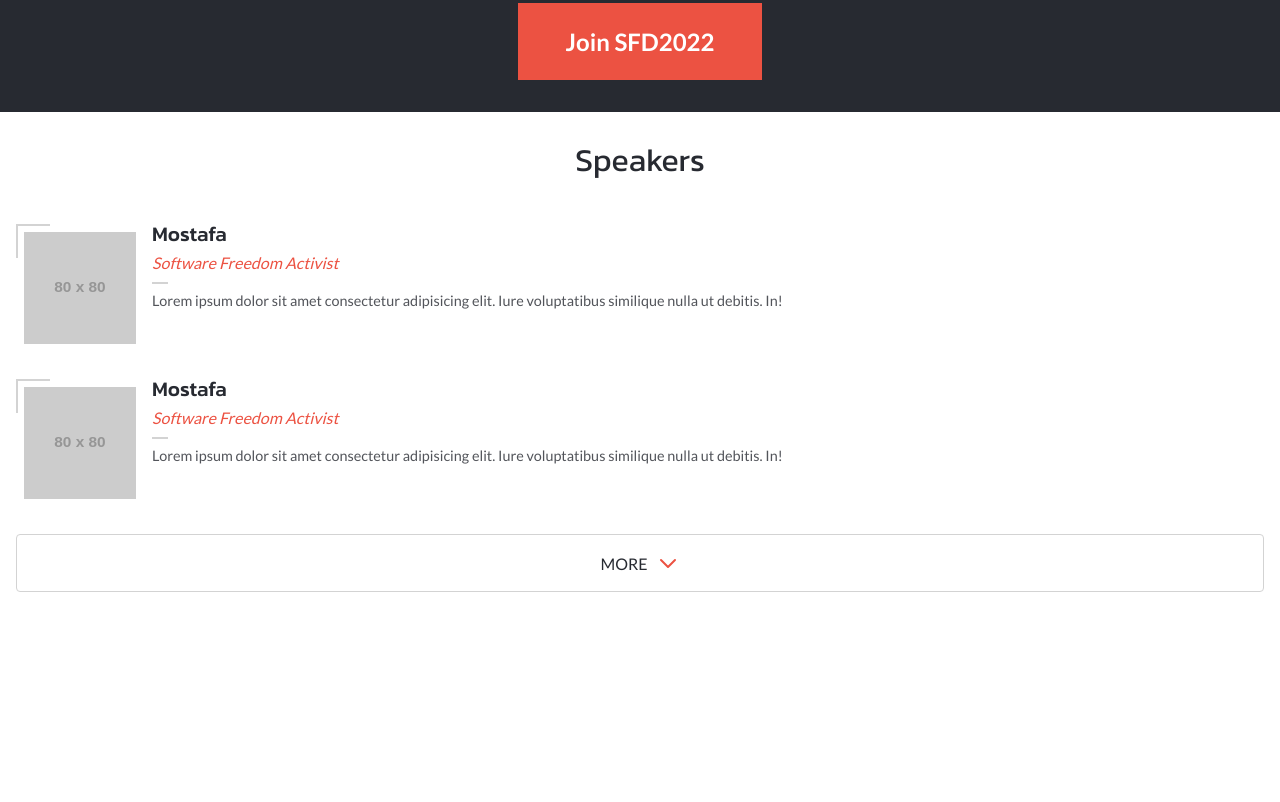
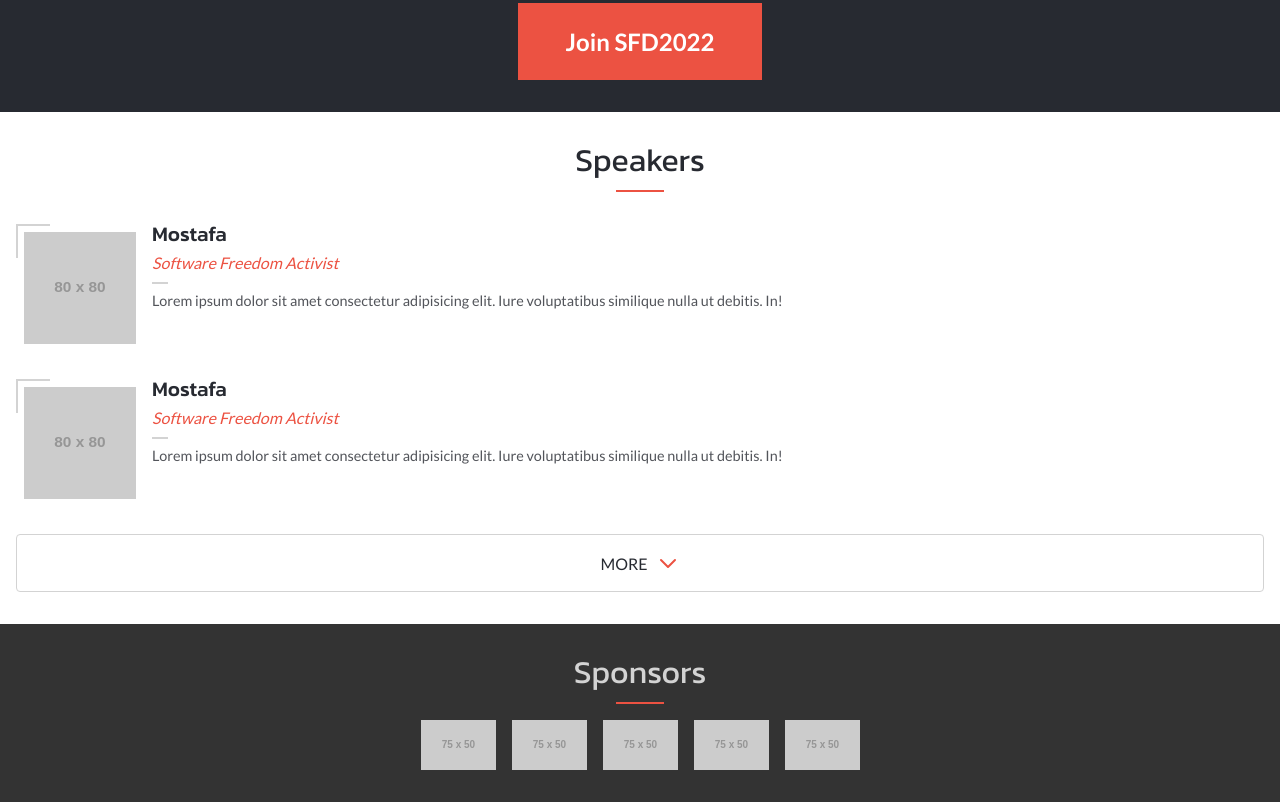
Before and after one commit to ahangarha/SFD2022-sample-design, a website: page index.html in a window 1280 px wide. Shown: the part 829-1631 px from the top of the page. Before the commit the page ends 1453 px from the top, so only its background shows below. Drawn offline with Linux system fonts and the light colour scheme; placeholder pictures from the web are drawn by us.

Commit message:
add sponsors section

```diff
--- a/assets/css/style.css
+++ b/assets/css/style.css
@@ -104,7 +104,7 @@
 }
 
 .section-heading::after {
-  border-bottom: 2  px solid var(--secondary);
+  border-bottom: 2px solid var(--secondary);
   position: absolute;
   height: 1px;
   width: 3rem;
@@ -267,3 +267,25 @@
   height: 1.5rem;
   color: var(--secondary)
 }
+
+#sponsors {
+  display: flex;
+  flex-direction: column;
+  gap: 1rem;
+  background-color: #333;
+  color: var(--nutral);
+  padding: 2rem 1rem;
+}
+
+#sponsors .section-heading {
+  color: var(--nutral);
+}
+
+#sponsors .sponsors-list {
+  display: flex;
+  align-items: center;
+  justify-content: center;
+  flex-wrap: wrap;
+  align-content: flex-start;
+  gap: 1rem;
+}
--- a/index.html
+++ b/index.html
@@ -136,5 +136,16 @@
       </a>
     </section>
 
+    <section id="sponsors">
+      <h2 class="section-heading">Sponsors</h2>
+      <div class="sponsors-list">
+        <img src="https://via.placeholder.com/75x50" alt="">
+        <img src="https://via.placeholder.com/75x50" alt="">
+        <img src="https://via.placeholder.com/75x50" alt="">
+        <img src="https://via.placeholder.com/75x50" alt="">
+        <img src="https://via.placeholder.com/75x50" alt="">
+      </div>
+    </section>
+
   </body>
 </html>
```
